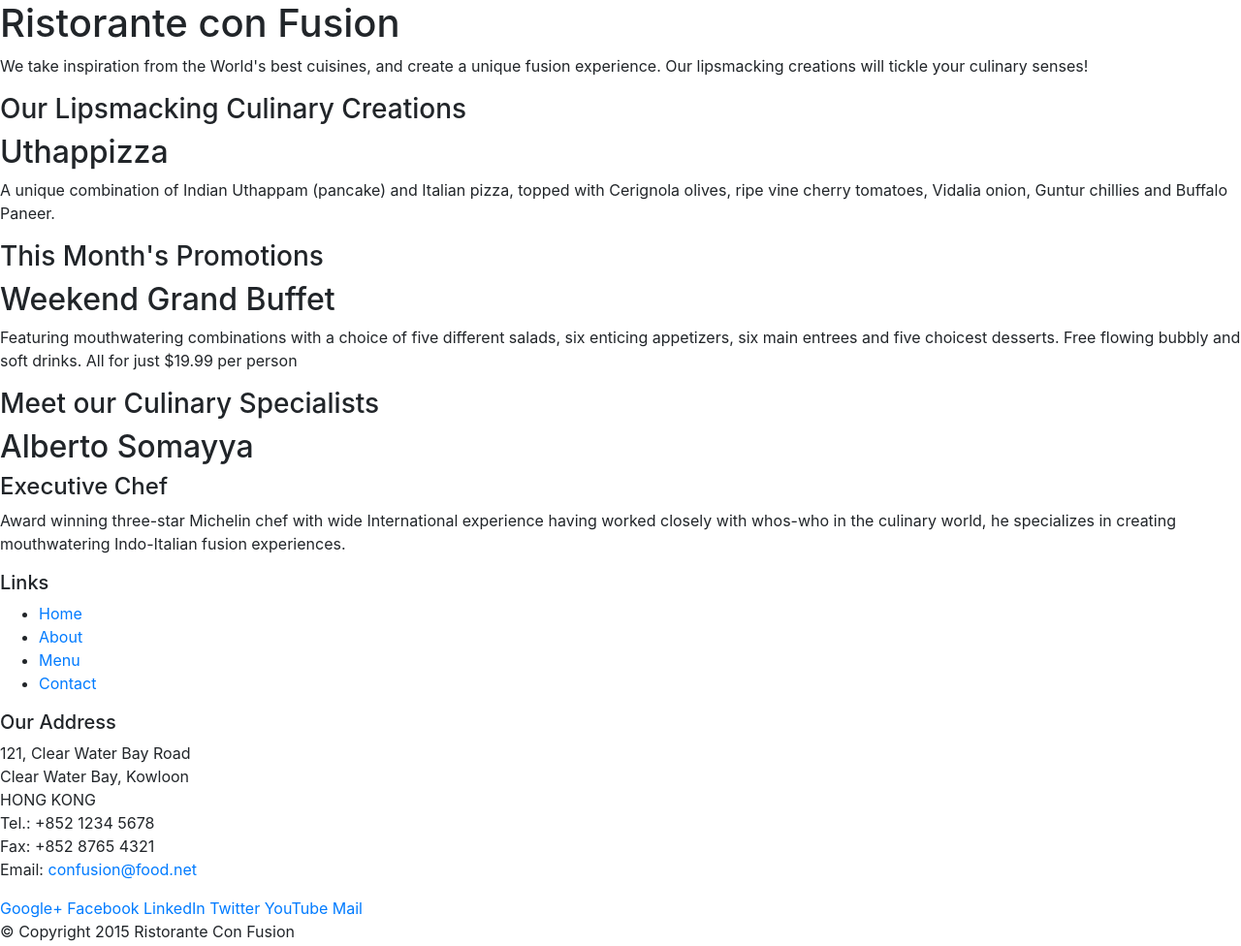
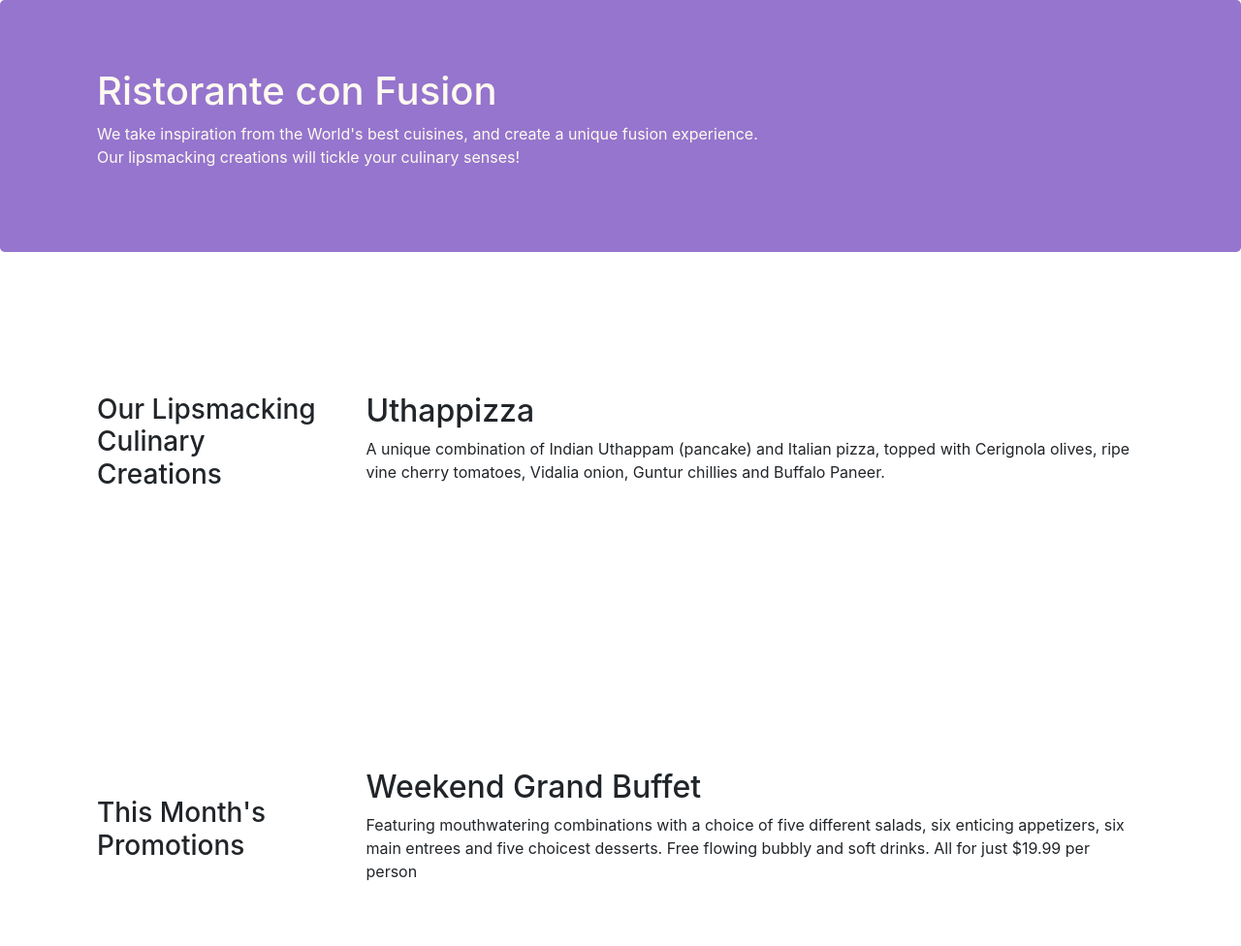
Before and after one commit to myDai98/conFusion, a website: page index.html in a window 1280 px wide. Shown: the top 976 px of the page at 97% size. Drawn offline with nearby package versions, Linux system fonts and the light colour scheme.

Commit message:
C1W1 Vedios

```diff
--- /dev/null
+++ b/css/styles.css
@@ -0,0 +1,30 @@
+.row-header {
+	margin: 0px auto;
+	padding: 0px auto;
+}
+
+.row-content{
+	margin: 0px auto;
+	padding: 50px 0px 50px 0px;
+	min-height: 400px;
+}
+
+.footer{
+	background-color: #D1C4E9;
+	margin: 0px auto;
+	padding: 20px 0px 20px 0px;
+}
+
+.jumbotron{
+	/*add to Bootstrap4 jumbotron*/
+	padding: 70px 30px 70px 30px;
+	margin: 0px auto;
+	background: #9575CD;
+	color: floralwhite;
+}
+
+address{
+	font-size: 80%
+	margin: 0px;
+	color: #0f0f0f;
+}
--- a/index.html
+++ b/index.html
@@ -9,52 +9,55 @@
 
     <!-- Bootstrap CSS -->
     <link rel="stylesheet" href="node_modules/bootstrap/dist/css/bootstrap.min.css">
+    <link rel="stylesheet" href="css/styles.css">
 
     <title>Ristorante Con Fusion</title>
 </head>
 
 <body>
 
-    <header>
-        <div>
-            <div>
-                <div>
+    <header class="jumbotron">
+        <div class = "container">
+            <div class="row row-header">
+                <div class="col-12 col-sm-8">
                     <h1>Ristorante con Fusion</h1>
                     <p>We take inspiration from the World's best cuisines, and create a unique fusion experience. Our lipsmacking creations will tickle your culinary senses!</p>
                 </div>
-                <div>
+                <div class="col col-sm">
                 </div>
             </div>
         </div>
     </header>
 
-    <div>
-        <div>
-            <div>
+    <div class="container">
+        <div class="row row-content align-items-center">
+            <!-- <div class="col-sm-4 push-sm-8 col-md-3 push-md-9"> -->
+            <div class="col-sm-4  col-md-3 flex-last">
                 <h3>Our Lipsmacking Culinary Creations</h3>
             </div>
-            <div>
+            <!-- <div class="col-sm pull-sm-4 col-md pull-md-3"> -->
+            <div class="col-sm col-md flex-first">
                 <h2>Uthappizza</h2>
                 <p>A unique combination of Indian Uthappam (pancake) and Italian pizza, topped with Cerignola olives, ripe vine cherry tomatoes, Vidalia onion, Guntur chillies and Buffalo Paneer.</p>
             </div>
         </div>
 
 
-        <div>
-            <div>
+        <div class="row row-content align-items-center">
+            <div class="col-sm-4 col-md-3">
                 <h3>This Month's Promotions</h3>
             </div>
-            <div>
+            <div class="col-sm col-md">
                 <h2>Weekend Grand Buffet</h2>
                 <p>Featuring mouthwatering combinations with a choice of five different salads, six enticing appetizers, six main entrees and five choicest desserts. Free flowing bubbly and soft drinks. All for just $19.99 per person </p>
             </div>
         </div>
 
-        <div>
-            <div>
+        <div class="row row-content align-items-center">
+            <div class="col-sm-4 push-sm-8 col-md-3 push-md-9">
                 <h3>Meet our Culinary Specialists</h3>
             </div>
-            <div>
+            <div class="col-sm pull-sm-4 col-md pull-md-3">
                 <h2>Alberto Somayya</h2>
                 <h4>Executive Chef</h4>
                 <p>Award winning three-star Michelin chef with wide International experience having worked closely with whos-who in the culinary world, he specializes in creating mouthwatering Indo-Italian fusion experiences. </p>
@@ -62,19 +65,20 @@
         </div>
     </div>
 
-    <footer>
-        <div>
-            <div>
-                <div>
+    <footer class="footer">
+        <div class="container">
+            <div class="row">
+                <div class="col-5 offset-1 col-sm-2">
                     <h5>Links</h5>
-                    <ul>
-                        <li><a href="#">Home</a></li>
+                    <ul class="list-unstyled">
+<!--                         remove the point in front of the link
+ -->                        <li><a href="#">Home</a></li>
                         <li><a href="#">About</a></li>
                         <li><a href="#">Menu</a></li>
                         <li><a href="#">Contact</a></li>
                     </ul>
                 </div>
-                <div>
+                <div class="col-6 col-sm-5">
                     <h5>Our Address</h5>
                     <address>
 		              121, Clear Water Bay Road<br>
@@ -85,8 +89,8 @@
 		              Email: <a href="mailto:confusion@food.net">confusion@food.net</a>
 		           </address>
                 </div>
-                <div>
-                    <div>
+                <div class="col col-sm-4 align-self-center">
+                    <div style="text-align:center">
                         <a href="http://google.com/+">Google+</a>
                         <a href="http://www.facebook.com/profile.php?id=">Facebook</a>
                         <a href="http://www.linkedin.com/in/">LinkedIn</a>
@@ -96,8 +100,8 @@
                     </div>
                 </div>
            </div>
-           <div>
-                <div>
+           <div class="row justify-content-center">
+                <div class="col-auto">
                     <p>© Copyright 2015 Ristorante Con Fusion</p>
                 </div>
            </div>
```
